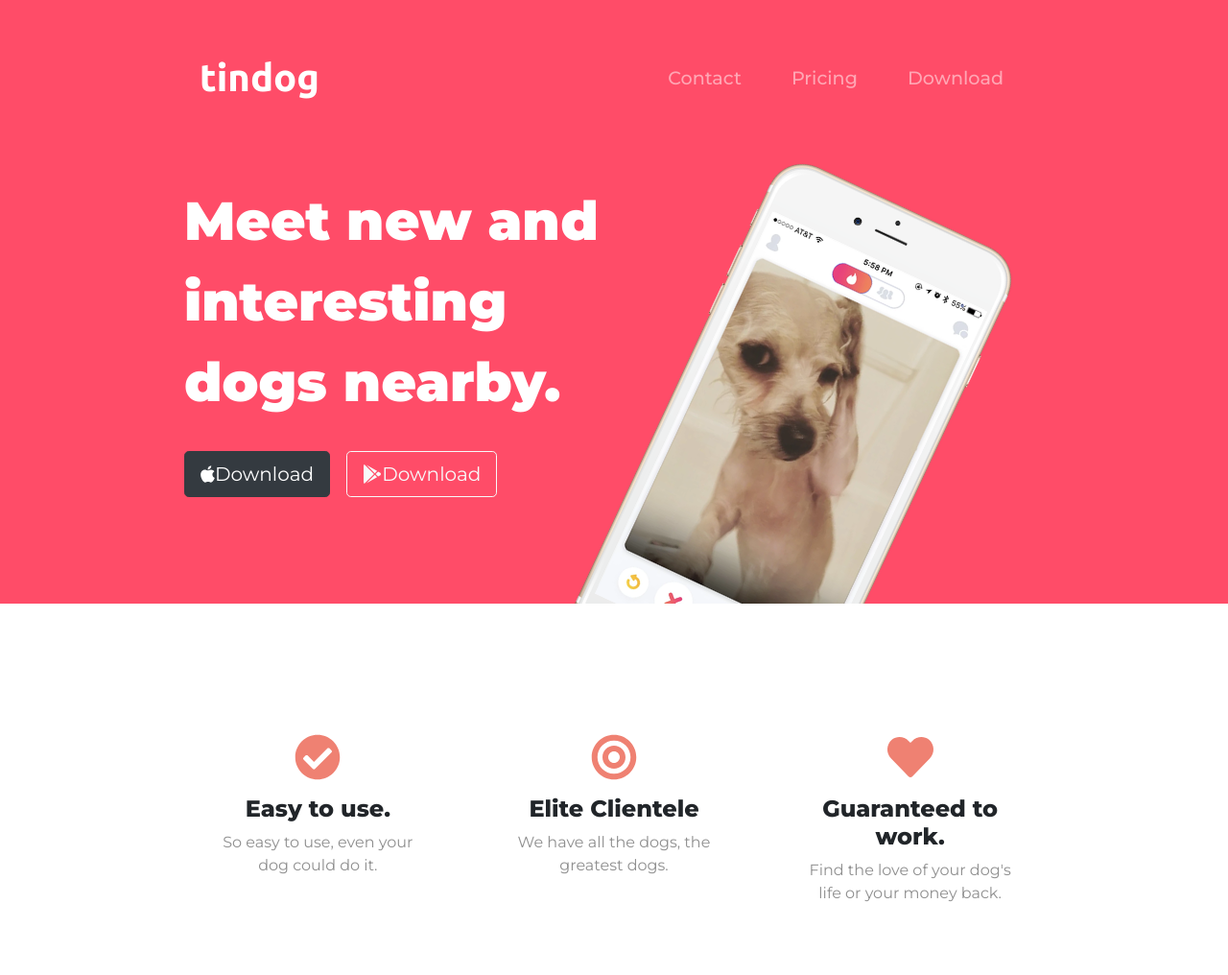
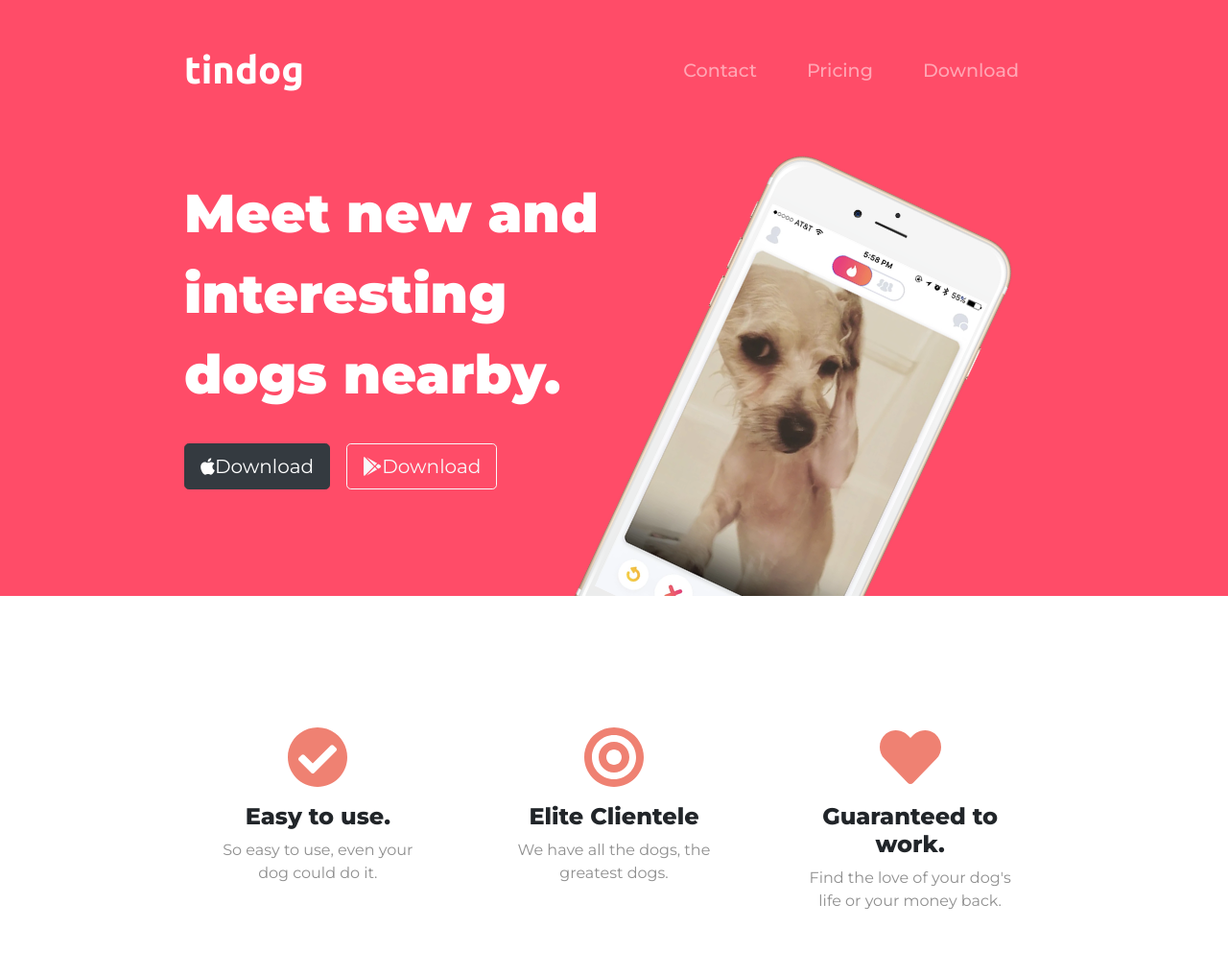
Before and after one commit to Praveen0825/tindog, a plain HTML site: page index.html in a window 1280 px wide. Shown: the top 1016 px of the page at 96% size. Drawn offline with nearby package versions, Linux system fonts and the light colour scheme.

Commit message:
file changes

```diff
--- a/css/styles.css
+++ b/css/styles.css
@@ -17,16 +17,24 @@ h3{
     line-height: 1.5;
     font-weight: 900;
 }
+.section-heading{
+    font-size: 3rem;
+    line-height: 1.5;
+}
 p{
     color: #8f8f8f;
 }
 .container-fluid{
     padding: 7% 15%;
 }
-
+#title {
+    background-color: #ff4c68;
+    color: #fff;
+    text-align: left;
+  }
 #title .container-fluid{
     padding: 3% 15% 7%;
-    text-align: left;
+
 }
 .coloured-section{
     background-color: #ff4c68;
@@ -41,7 +49,7 @@ p{
     font-weight: bold;
 }
 .navbar{
-    padding-bottom: 4.5rem;
+    padding:0 0 4.5rem;
 }
 .nav-item{
     padding: 0 18px;
@@ -49,6 +57,7 @@ p{
 .nav-link{
     font-size: 1.2rem;
     font-weight: 450;
+    font-family: "Montserrat";
 
 }
 
@@ -70,12 +79,12 @@ p{
 }
 
 .features-box{
-    text-align: center;
+
     padding: 5%;
 }
 .icon{
     color: #ef8172;
-    padding-bottom: 1rem;
+    margin-bottom: 1rem;
 }
 .icon:hover{
     color: #ff4c68
@@ -109,10 +118,7 @@ padding-bottom: 3%;
     padding: 100px;
 
 }
-.section-heading{
-    font-size: 3rem;
-    line-height: 1.5;
-}
+
 
 .price-text{
     font-size: 3rem;
@@ -128,8 +134,9 @@ padding-bottom: 3%;
 }
 @media (max-width:1030px){
     #title{
-        text-align: center;
+        text-align:center;
     }
+
     .title-image{
         position: static;
         transform: rotate(0);
```
Also changed, not shown: 1 other file.
